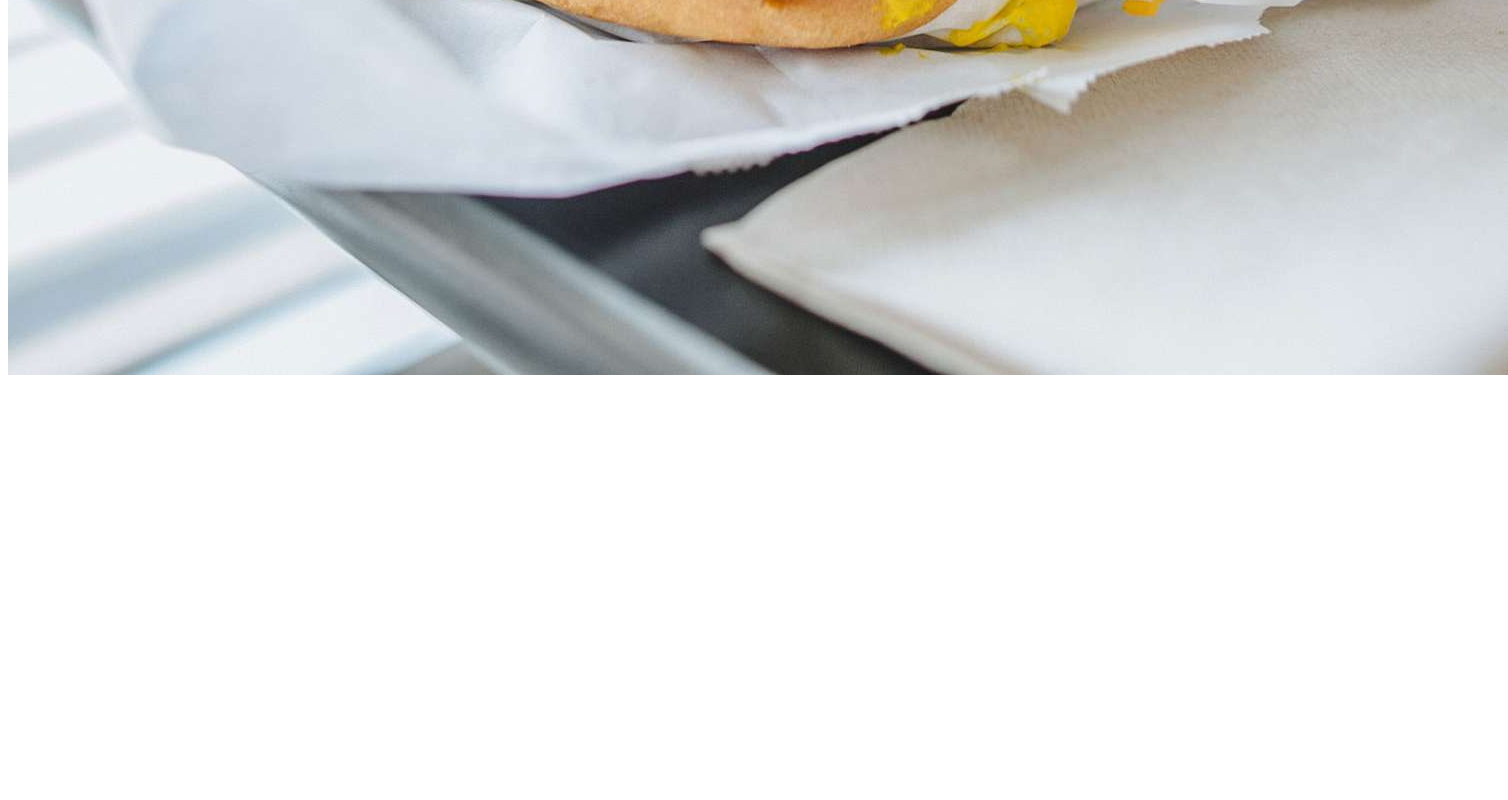
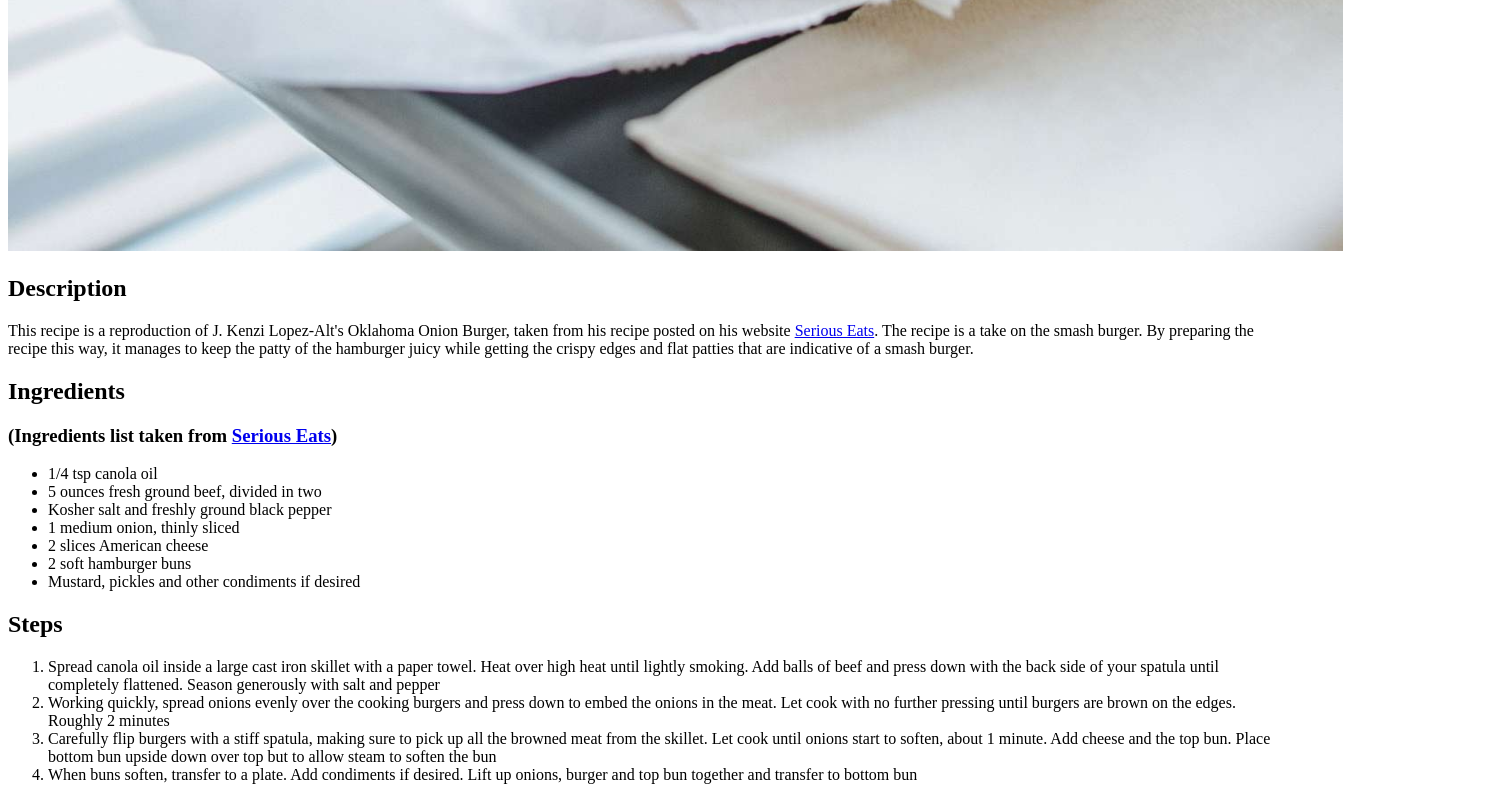
Before and after one commit to Nickouwen/odin-recipes, a plain HTML site: page recipes/burger.html in a window 1280 px wide. Shown: the part 829-1629 px from the top of the page, 1508 px wide, since content can reach past the window. Before the commit the page ends 1216 px from the top, so only its background shows below. Drawn offline with Linux system fonts and the light colour scheme.

Commit message:
Finished burger recipe

```diff
--- a/recipes/burger.html
+++ b/recipes/burger.html
@@ -3,10 +3,30 @@
 <head>
     <meta charset="UTF-8">
     <meta name="viewport" content="width=device-width, initial-scale=1.0">
-    <title>Document</title>
+    <title>Oklahoma style Onion Burger</title>
 </head>
 <body>
     <h1>Oklahoma Onion Burger</h1>
-    <img src="../images/oklahoma-onion-burger.jpg">
+    <img src="../images/oklahoma-onion-burger.jpg" alt="Olkahoma Onion Burger" height="1000">
+    <h2>Description</h2>
+    <p>This recipe is a reproduction of J. Kenzi Lopez-Alt's Oklahoma Onion Burger, taken from his recipe posted on his website <a href="https://www.seriouseats.com/oklahoma-onion-burger-recipe" target="_blank">Serious Eats</a>. The recipe is a take on the smash burger. By preparing the recipe this way, it manages to keep the patty of the hamburger juicy while getting the crispy edges and flat patties that are indicative of a smash burger.</p>
+    <h2>Ingredients</h2>
+    <h3>(Ingredients list taken from <a href="https://www.seriouseats.com/oklahoma-onion-burger-recipe" target="_blank">Serious Eats</a>)</h3>
+    <ul>
+        <li>1/4 tsp canola oil</li>
+        <li>5 ounces fresh ground beef, divided in two</li>
+        <li>Kosher salt and freshly ground black pepper</li>
+        <li>1 medium onion, thinly sliced</li>
+        <li>2 slices American cheese</li>
+        <li>2 soft hamburger buns</li>
+        <li>Mustard, pickles and other condiments if desired</li>
+    </ul>
+    <h2>Steps</h2>
+    <ol>
+        <li>Spread canola oil inside a large cast iron skillet with a paper towel. Heat over high heat until lightly smoking. Add balls of beef and press down with the back side of your spatula until completely flattened. Season generously with salt and pepper</li>
+        <li>Working quickly, spread onions evenly over the cooking burgers and press down to embed the onions in the meat. Let cook with no further pressing until burgers are brown on the edges. Roughly 2 minutes</li>
+        <li>Carefully flip burgers with a stiff spatula, making sure to pick up all the browned meat from the skillet. Let cook until onions start to soften, about 1 minute. Add cheese and the top bun. Place bottom bun upside down over top but to allow steam to soften the bun</li>
+        <li>When buns soften, transfer to a plate. Add condiments if desired. Lift up onions, burger and top bun together and transfer to bottom bun</li>
+    </ol>
 </body>
 </html>
```
Also changed, not shown: index.html (+3 -1 lines), recipes/lasagna.html (+3 -3 lines).
